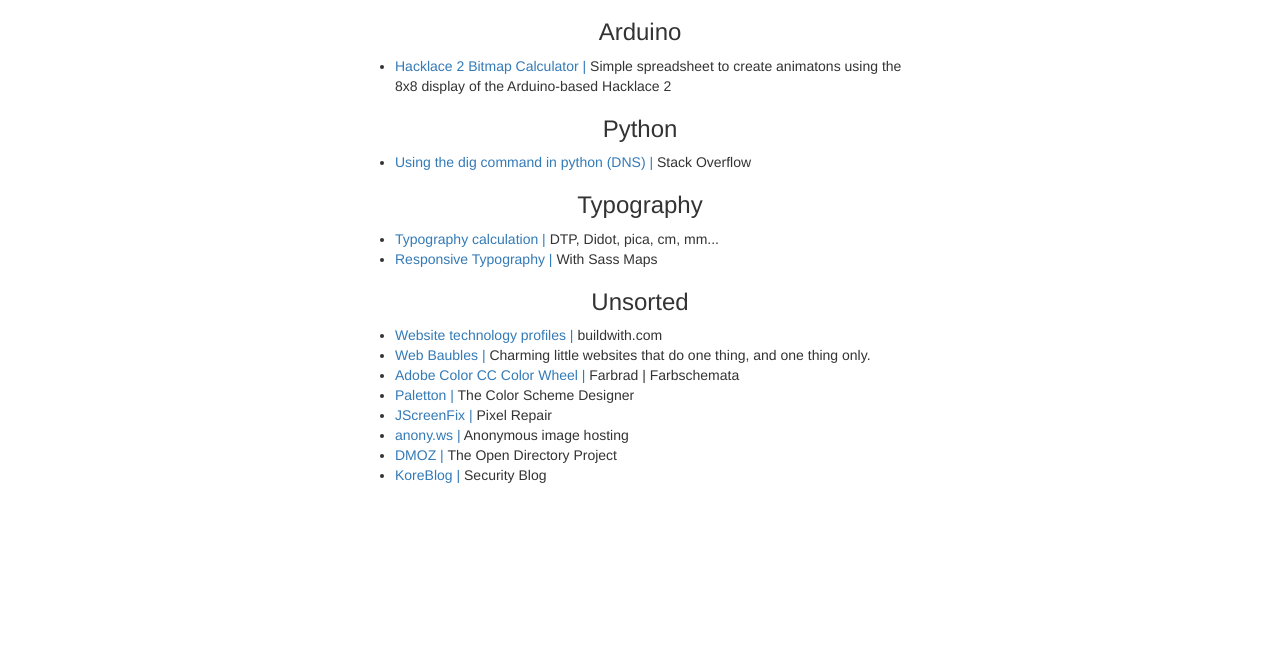
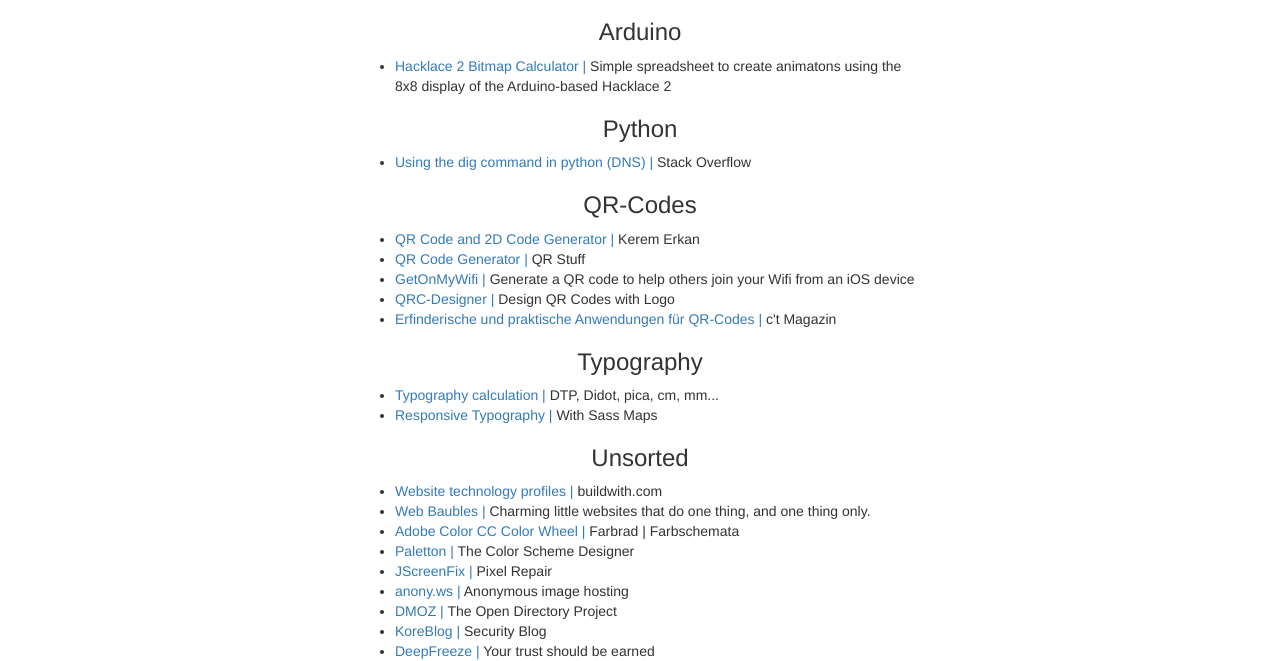
Before and after one commit to der-test/der-test.github.io, a plain HTML site: page index.html in a window 1280 px wide. Shown: the part 352-1013 px from the top of the page. Before the commit the page ends 837 px from the top, so only its background shows below. Drawn offline with nearby package versions, Linux system fonts and the light colour scheme.

Commit message:
Added QR

```diff
--- a/index.html
+++ b/index.html
@@ -36,6 +36,7 @@
 			<ul class="nav navbar-nav">
 			<li class="active"><a href="#links">Links</a></li>
 			<li><a href="#arduino">Arduino</a></li>
+			<li><a href="#typo">QR</a></li>
 			<li><a href="#typo">Typography</a></li>
 			<li><a href="#unsorted">Unsorted</a></li>
 			</ul>
@@ -59,26 +60,38 @@
 			<li><a href="https://superuser.com/questions/1003958/how-do-i-delete-text-between-2-characters">Notepad: Find text between two characters</a>Search/replace</li>
 		<!-- /LINKS -->
 		</ul>
+		<!-- LINKS-ARDUINO-->
 		<h3 id="arduino">Arduino</h3>
 		<ul class="links">
 			<li><a href="https://docs.google.com/spreadsheets/d/12TaeymieYS0az09EPYTAZNg9w6FCxs5OBXpTx4r9jS8/edit?usp=sharing">Hacklace 2 Bitmap Calculator</a>Simple spreadsheet to create animatons using the 8x8 display of the Arduino-based Hacklace 2</li>
 		</ul>
+		<!-- /LINKS-ARDUINO-->
+		<!-- LINKS-PYTHON-->
 		<h3 id="python">Python</h3>
 		<ul class="links">
-		<!-- LINKS-PYTHON-->
 			<li><a href="http://stackoverflow.com/questions/5235569/using-the-dig-command-in-python">Using the dig command in python (DNS)</a>Stack Overflow</li>
 		</ul>
 		<!-- /LINKS-PYTHON-->
+		<!-- LINKS-QR-->
+		<h3 id="typo">QR-Codes</h3>
+		<ul class="qr">
+			<li><a href="http://keremerkan.net/qr-code-and-2d-code-generator/">QR Code and 2D Code Generator</a>Kerem Erkan</li>
+			<li><a href="http://www.qrstuff.com/">QR Code Generator</a>QR Stuff</li>
+			<li><a href="http://www.getonmywifi.com/">GetOnMyWifi</a>Generate a QR code to help others join your Wifi from an iOS device</li>
+			<li><a href="http://qrc-designer.de/?p=products">QRC-Designer</a>Design QR Codes with Logo</li>
+			<li><a href="http://www.heise.de/ct/ausgabe/2013-7-Erfinderische-und-praktische-Anwendungen-fuer-QR-Codes-2326094.html">Erfinderische und praktische Anwendungen für QR-Codes</a>c't Magazin</li>
+		</ul>
+		<!-- /LINKS-QQR-->
+		<!-- LINKS-TYPOGRAPHY-->
 		<h3 id="typo">Typography</h3>
 		<ul class="links">
-		<!-- LINKS-TYPOGRAPHY-->
 			<li><a href="http://online.unitconverterpro.com/de/umrechnungstabellen/umrechner-alpha/factors.php?cat=typography&unit=3&val="> Typography calculation</a>DTP, Didot, pica, cm, mm...</li>
-		<!-- /LINKS-TYPOGRAPHY-->
 			<li><a href="https://www.smashingmagazine.com/2015/06/responsive-typography-with-sass-maps/">Responsive Typography</a>With Sass Maps</li>
 		</ul>
+		<!-- /LINKS-TYPOGRAPHY-->
+		<!-- LINKS-unsorted-->
 		<h3 id="typo">Unsorted</h3>
 		<ul class="unsorted">
-		<!-- LINKS-unsorted-->
 			<li><a href="http://builtwith.com/">Website technology profiles</a>buildwith.com</li>
 			<li><a href="http://www.webbaubles.com/">Web Baubles</a>Charming little websites that do one thing, and one thing only.</li>
 			<li><a href="https://color.adobe.com/de/create/color-wheel/">Adobe Color CC Color Wheel</a>Farbrad | Farbschemata</li>
@@ -87,8 +100,9 @@
 			<li><a href="http://www.anony.ws/">anony.ws</a>Anonymous image hosting</li>
 			<li><a href="http://www.dmoz.org/">DMOZ</a>The Open Directory Project</li>
 			<li><a href="https://blog.korelogic.com/blog">KoreBlog</a>Security Blog</li>
+			<li><a href="http://www.deepfreeze.it">DeepFreeze</a>Your trust should be earned</li>
+		</ul>
 		<!-- /LINKS-unsorted-->
-		</ul>
 		</div> <!-- /.content-->
 	</div><!-- /.container -->
 
```
Lines whose indentation alone changed are shown as unchanged.
